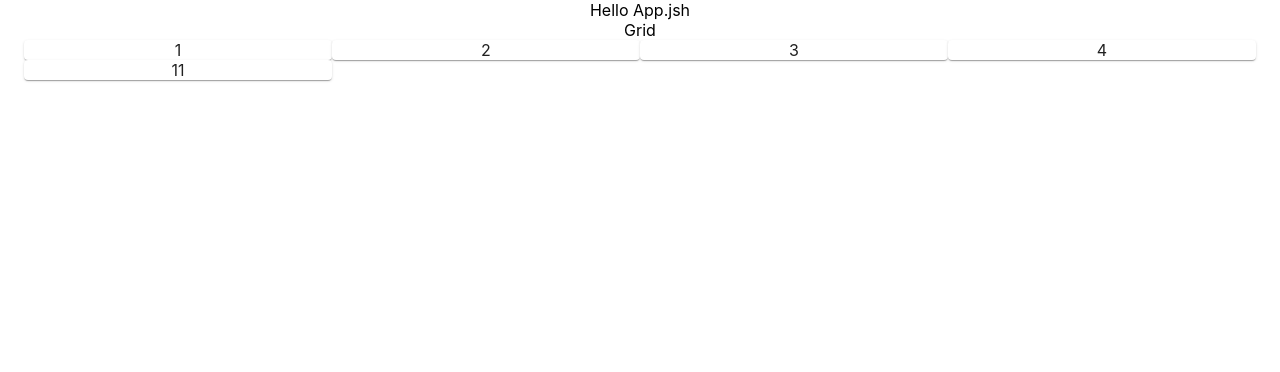
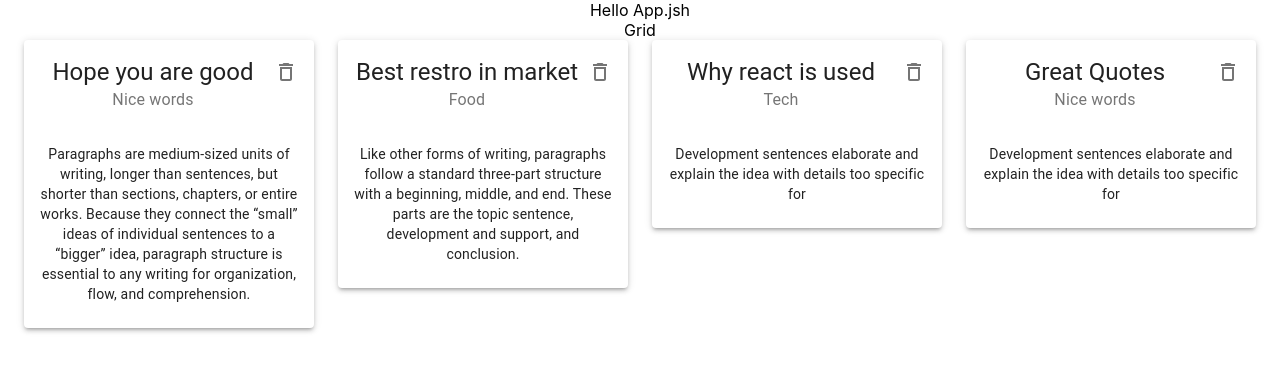
Before and after one commit to Atharva-77/Material-UI-Basics, a React (Create React App) app in the folder material-ui-app/: page / in a window 1280 px wide. Shown: the top 372 px of the page. Built offline with nearby package versions, Linux system fonts and the light colour scheme.

Commit message:
Card Component added

```diff
--- a/material-ui-app/package.json
+++ b/material-ui-app/package.json
@@ -6,6 +6,7 @@
     "@emotion/react": "^11.10.4",
     "@emotion/styled": "^11.10.4",
     "@material-ui/core": "^4.12.4",
+    "@material-ui/icons": "^4.11.3",
     "@mui/icons-material": "^5.10.6",
     "@mui/material": "^5.10.8",
     "@mui/styles": "^5.10.8",
@@ -14,7 +15,7 @@
     "@testing-library/user-event": "^13.5.0",
     "react": "^18.2.0",
     "react-dom": "^18.2.0",
-    "react-scripts": "^5.0.1",
+    "react-scripts": "^2.1.3",
     "web-vitals": "^2.1.4"
   },
   "scripts": {
--- /dev/null
+++ b/material-ui-app/src/CardsComponent.js
@@ -0,0 +1,35 @@
+import { CardActionArea } from '@material-ui/core';
+import { Card, CardContent, CardHeader, IconButton, Typography } from '@mui/material';
+import React from 'react';
+import DeleteOutlineOutlinedIcon from '@material-ui/icons/DeleteOutlineOutlined';
+
+function CardsComponent({ title, subHeading , details}) {
+    return (
+        <div>
+            {/* {title} */}
+            <Card elevation={3}>
+                <CardHeader
+                    action=
+                    {
+                        <IconButton>
+                            <DeleteOutlineOutlinedIcon />
+                        </IconButton>
+                     }
+
+                    title={title}
+                    subheader={subHeading}
+                />
+
+                <CardContent>
+                    <Typography variant="body2">
+                     {details}
+                    </Typography>
+                </CardContent>
+
+
+            </Card>
+        </div>
+    );
+}
+
+export default CardsComponent;
--- a/material-ui-app/src/GridComponent.js
+++ b/material-ui-app/src/GridComponent.js
@@ -7,6 +7,7 @@ import Button from '@mui/material/Button'
 import './InputTextField.css'
 import { useState } from 'react';
 import { FormControl, FormLabel, Grid } from '@mui/material';
+import CardsComponent from './CardsComponent';
 
 const useStyle=makeStyles({
     filed:{
@@ -123,22 +124,21 @@ function GridComponent() {
                     </FormControl>
                 </form> */}
 
-                <Grid container>
+                <Grid container spacing={3}>
                     <Grid item xs={12} sm={6} md={3} l>
-                        <Paper>1</Paper>
-                        <Paper>11</Paper>
+                        <CardsComponent title="Hope you are good" subHeading="Nice words"  details="Paragraphs are medium-sized units of writing, longer than sentences, but shorter than sections, chapters, or entire works. Because they connect the “small” ideas of individual sentences to a “bigger” idea, paragraph structure is essential to any writing for organization, flow, and comprehension. "/>
                     </Grid>
 
                     <Grid item xs={12} sm={6} md={3} l>
-                        <Paper>2</Paper>
+                        <CardsComponent title="Best restro in market" subHeading="Food" details="Like other forms of writing, paragraphs follow a standard three-part structure with a beginning, middle, and end. These parts are the topic sentence, development and support, and conclusion. "/>
                     </Grid>
 
                     <Grid item xs={12} sm={6} md={3} l>
-                        <Paper>3</Paper>
+                        <CardsComponent title="Why react is used" subHeading="Tech" details="Development sentences elaborate and explain the idea with details too specific for"/>
                     </Grid>
                     <Grid item xs={12} sm={6} md={3} l>
 
-                        <Paper>4</Paper>
+                        <CardsComponent title="Great Quotes" subHeading="Nice words" details="Development sentences elaborate and explain the idea with details too specific for"/>
                     </Grid>
                 </Grid>
 
```
Also changed, not shown: 1 other file (tests, documents, lock files or other folders).
